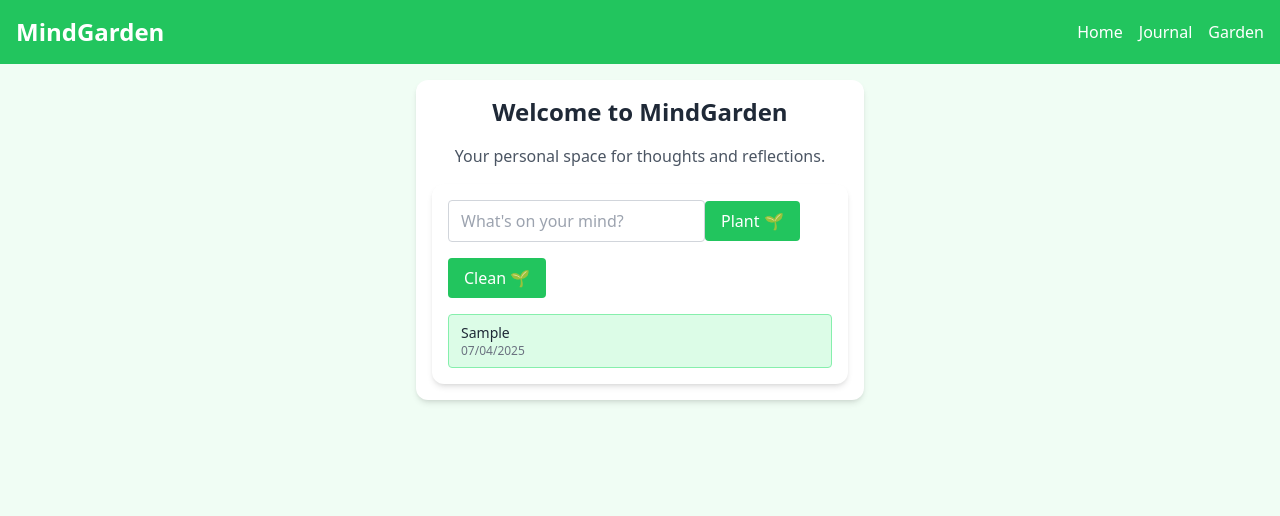
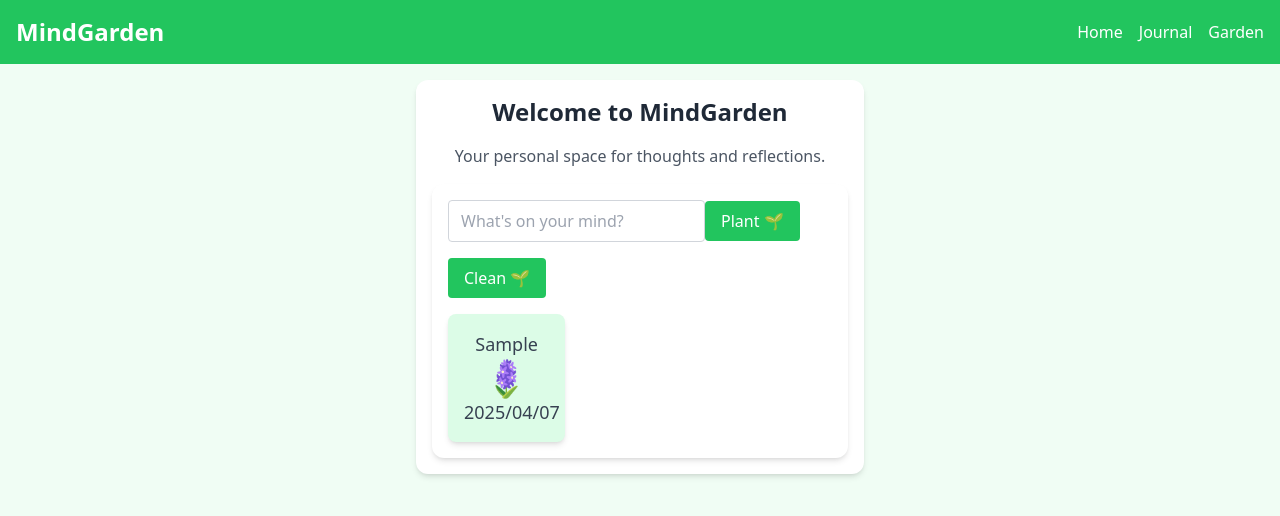
Before and after one commit to SirDon3/MindGarden, a React (Vite) app in the folder mindgarden/: page / in a window 1280 px wide. Both pictures are taken after typing "Sample" into the empty fields and a click on the button "Plant 🌱". Shown: the top 516 px of the page. Built offline with nearby package versions, Linux system fonts and the light colour scheme.

Commit message:
home setup changed

```diff
--- a/mindgarden/src/components/ThoughtInput.jsx
+++ b/mindgarden/src/components/ThoughtInput.jsx
@@ -1,5 +1,5 @@
 import { useEffect, useState } from 'react'
-
+import Plant from './Plant'
 function ThoughtInput() {
 
   const [thoughts, setThoughts] = useState(() => {
@@ -54,6 +54,8 @@ const hasThoughtForToday = (thoughts) => {
 const ClearThoughts = () => {
     localStorage.clear();
 }
+
+const emojis = ["🪻", "🌹", "🌼", "🌷", "🌺", "🌻", "🌸", "🏵️", "🪷"]
   return (
     <div className="max-w-md mx-auto bg-white rounded-xl shadow-md p-4 space-y-4">
       <form onSubmit={handleSubmit} className="flex gap-2">
@@ -89,18 +91,9 @@ const ClearThoughts = () => {
         {thoughts.length === 0 ? (
           <p className="text-gray-500 italic">No thoughts yet...</p>
         ) : (
-          thoughts.map((t) => (
-            <div
-              key={t.id}
-              className="bg-green-100 border border-green-300 rounded px-3 py-2"
-            >
-              <p className="text-sm">{t.text}</p>
-              <p className="text-xs text-gray-500">
-                {`${t.date.day}/${t.date.month}/${t.date.year}`}
-              </p>
-
-            </div>
-          ))
+          <div className='grid grid-cols-2 md:grid-cols-3 gap-4'>
+          {thoughts.map((thought, i) => (   <Plant key={i} thought={thought} emoji={emojis[i % emojis.length]} /> ))}
+          </div>
         )}
       </div>
     </div>
--- a/mindgarden/src/pages/Home.jsx
+++ b/mindgarden/src/pages/Home.jsx
@@ -1,11 +1,15 @@
 import ThoughtInput from '../components/ThoughtInput'
 
+
 function Home() {
+
+
   return (
     <div className="max-w-md mx-auto bg-white rounded-xl shadow-md p-4 space-y-4">
       <h1 className="text-2xl font-bold text-center">Welcome to MindGarden</h1>
       <p className="text-gray-600 text-center">Your personal space for thoughts and reflections.</p>
       <ThoughtInput />
+
     </div>
   )
 }
```
Also changed, not shown: mindgarden/todo.txt (added).
